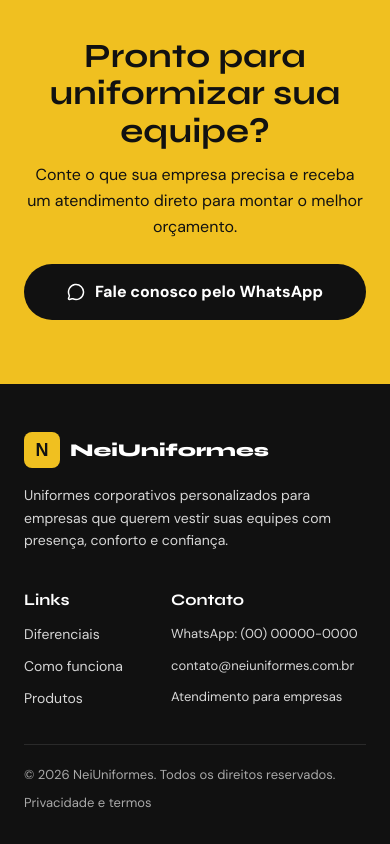
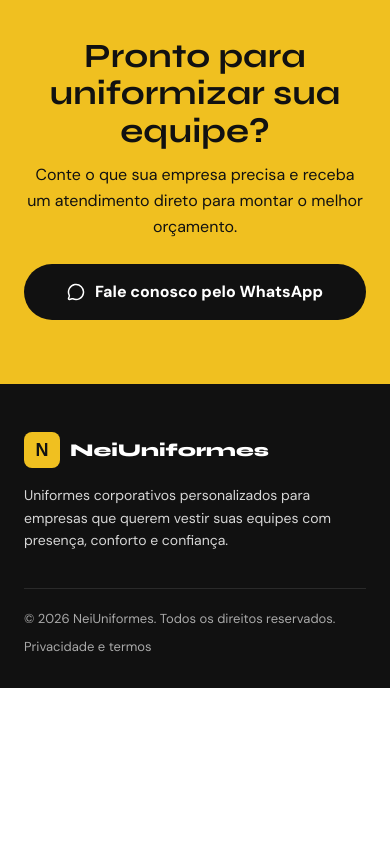
Before and after one commit to feliperocha27vn/neiuniformes, a React (Vite) app: page / in a window 390 px wide. Shown: the part 5603-6447 px from the top of the page. After the commit the page ends 6291 px from the top, so only its background shows below. Built offline with nearby package versions, Linux system fonts and the light colour scheme.

Commit message:
feat: use official embed iframe for better accuracy and zoom

```diff
--- a/src/App.tsx
+++ b/src/App.tsx
@@ -353,7 +353,8 @@ function App() {
                   </h3>
                 </div>
                 <p className="font-body text-sm md:text-base text-muted leading-relaxed">
-                  Av. Edilsinho Capuano, 60 - Jardim Capuano<br />
+                  Av. Edilsinho Capuano, 60 - Jardim Capuano
+                  <br />
                   Birigui - SP, 16204-115
                 </p>
                 <a
@@ -370,12 +371,15 @@ function App() {
             {/* Mapa iframe */}
             <div className="relative flex-1 min-h-[300px] md:min-h-[400px] rounded-lg overflow-hidden border border-line shadow-sm bg-bg-soft">
               <iframe
-                src="https://maps.google.com/maps?q=Avenida+Edilsinho+Capuano,+60,+Jardim+Capuano,+Birigui,+SP&t=&z=17&ie=UTF8&output=embed"
-                className="absolute inset-0 w-full h-full border-0"
-                allowFullScreen={false}
+                title="Localização da Fábrica"
+                width="100%"
+                height="100%"
+                style={{ border: 0 }}
                 loading="lazy"
+                allowFullScreen
                 referrerPolicy="no-referrer-when-downgrade"
-                title="Localização da Fábrica"
+                src="https://www.google.com/maps/embed?pb=!1m16!1m12!1m3!1d14869.071851989707!2d-50.3474597!3d-21.3004256!2m3!1f0!2f0!3f0!3m2!1i1024!2i768!4f13.1!2m1!1sAv.%20Edilsinho%20Capuano%2C%2060%20-%20Jardim%20Capuano%2C%20Birigui%20-%20SP%2C%2016204-115!5e0!3m2!1spt-BR!2sbr!4v1778699614584!5m2!1spt-BR!2sbr"
+                className="absolute inset-0"
               />
             </div>
           </div>
@@ -433,37 +437,6 @@ function App() {
                 vestir suas equipes com presença, conforto e confiança.
               </p>
             </div>
-
-            <div className="flex gap-12 md:gap-16 lg:gap-20">
-              <div className="flex flex-col gap-3">
-                <span className="font-heading text-base font-bold text-bg">
-                  Links
-                </span>
-                <span className="font-body text-sm md:text-[15px] text-footer-text cursor-pointer hover:text-bg transition-colors">
-                  Diferenciais
-                </span>
-                <span className="font-body text-sm md:text-[15px] text-footer-text cursor-pointer hover:text-bg transition-colors">
-                  Como funciona
-                </span>
-                <span className="font-body text-sm md:text-[15px] text-footer-text cursor-pointer hover:text-bg transition-colors">
-                  Produtos
-                </span>
-              </div>
-              <div className="flex flex-col gap-3">
-                <span className="font-heading text-base font-bold text-bg">
-                  Contato
-                </span>
-                <span className="font-body text-[13px] md:text-sm text-footer-text">
-                  WhatsApp: (00) 00000-0000
-                </span>
-                <span className="font-body text-[13px] md:text-sm text-footer-text">
-                  contato@neiuniformes.com.br
-                </span>
-                <span className="font-body text-[13px] md:text-sm text-footer-text">
-                  Atendimento para empresas
-                </span>
-              </div>
-            </div>
           </div>
 
           <div className="flex flex-col md:flex-row md:items-center md:justify-between gap-2 md:gap-4 pt-5 md:pt-6 border-t border-footer-border">
```
